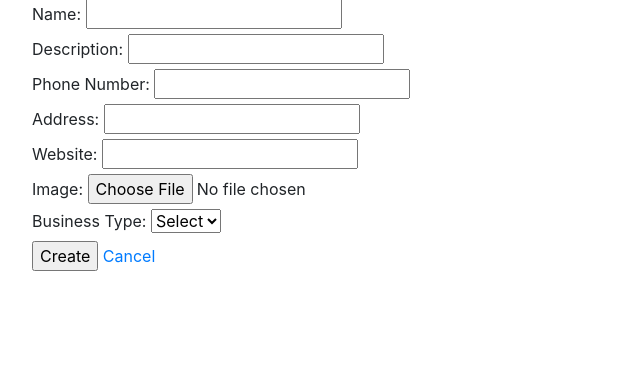
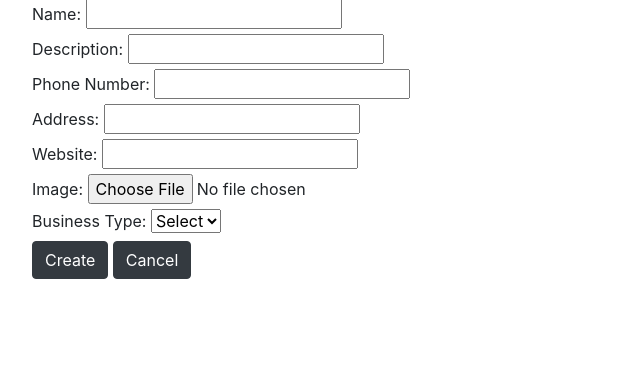
Before and after one commit to castlesmadeofcode/Stay-Safr, a Django app: page /business/form in a window 1280 px wide. Shown: the part 129-503 px from the top of the page, without its empty margins (0-640 px from the left). Run offline with Django 3.2, Linux system fonts and the light colour scheme; the visitor is signed in with stand-in values (Sample User, id 1); data that the repository does not hold is empty; some libraries are stand-ins or nearby versions.

Commit message:
added comments to business and review views, deleted print statements

```diff
--- a/capstoneapp/static/styles/base.css
+++ b/capstoneapp/static/styles/base.css
@@ -39,3 +39,7 @@ body {
 .stars label:hover {
   transform: scale(1.3);
 }
+
+#detail_div {
+  margin: auto;
+}
--- a/capstoneapp/templates/businesses/business_detail.html
+++ b/capstoneapp/templates/businesses/business_detail.html
@@ -1,6 +1,7 @@
 {% extends 'shared/base.html' %}
 {% block content %}
 
+<div id="detail_div">
     <div class="card mb-3" style="width: 24rem;">
   <img src="{{ business.image.url }}" class="card-img-top" alt="...">
   <div class="card-body">
@@ -171,6 +172,7 @@
         </li>
         </ul>
 {% endfor %}
+</div>
 
 
 {% endblock %}
--- a/capstoneapp/templates/businesses/business_form.html
+++ b/capstoneapp/templates/businesses/business_form.html
@@ -47,11 +47,11 @@
 
         {% if business.id is not None %}
             <input type="hidden" name="actual_method" value="PUT">
-            <input type="submit" value="Update" />
-            <a class= "cancel" href="{% url 'capstoneapp:businesses' %}">Cancel</a>
+            <input class="btn btn-dark" type="submit" value="Update" />
+            <a class= "btn btn-dark cancel" href="{% url 'capstoneapp:businesses' %}">Cancel</a>
         {% else %}
-            <input type="submit" value="Create" />
-            <a class= "cancel" href="{% url 'capstoneapp:businesses' %}">Cancel</a>
+            <input class="btn btn-dark" type="submit" value="Create" />
+            <a  class="btn btn-dark cancel" href="{% url 'capstoneapp:businesses' %}">Cancel</a>
         {% endif %}
     </form>
 
--- a/capstoneapp/templates/businesses/business_list.html
+++ b/capstoneapp/templates/businesses/business_list.html
@@ -27,7 +27,7 @@
   <div class="card-body">
     <h5 class="card-title" >{{ business.name }}</h5>
     <h5 class="card-title" >Average Rating: {{business.review_avg}}</h5>
-    <a href="{% url 'capstoneapp:business' business.id %}" class="btn btn-primary">More Info</a>
+    <a href="{% url 'capstoneapp:business' business.id %}" class="btn btn-dark">More Info</a>
 
   </div>
 </div>
--- a/capstoneapp/templates/registration/register.html
+++ b/capstoneapp/templates/registration/register.html
@@ -33,7 +33,7 @@
   </div>
    <div class="form-group">
     <label for="image">Image</label>
-    <input required type="file" id="image" name="image">
+    <input required type="file" id="image"  name="image">
   </div>
   <button type="submit" class="btn btn-primary" value="submit">Submit</button>
 </form>
--- a/capstoneapp/views/businesses/business_form.py
+++ b/capstoneapp/views/businesses/business_form.py
@@ -12,6 +12,8 @@ def get_business_types():
 @login_required
 def business_form(request):
     if request.method == 'GET':
+        # """GETS a list of all business types to populate the dropdown in the add business form."""
+
         business_types = get_business_types()
         template = 'businesses/business_form.html'
         context = {
@@ -25,6 +27,8 @@ def business_form(request):
 def business_edit_form(request, business_id):
 
     if request.method == 'GET':
+
+        # """GETS the details of a specific business to pre-fill the business edit form."""
         business = get_business(business_id)
         business_types = get_business_types
         template = 'businesses/business_form.html'
--- a/capstoneapp/views/reviews/create_review.py
+++ b/capstoneapp/views/reviews/create_review.py
@@ -10,6 +10,8 @@ def create_review(request):
     if request.method == 'POST':
         form_data = request.POST
 
+    # """Makes a POST request to add a new review and then re-directs to the review detail page."""
+
         new_review = Review.objects.create(
             rating=form_data['rating'],
             comment=form_data['comment'],
--- a/capstoneapp/views/reviews/review_details.py
+++ b/capstoneapp/views/reviews/review_details.py
@@ -20,6 +20,9 @@ def review_details(request, review_id):
             "actual_method" in form_data
             and form_data["actual_method"] == "DELETE"
         ):
+
+            # """Makes a POST request to delete a review and then re-directs to the business detail page."""
+
             review_to_delete = get_review(review_id)
             review_to_delete.delete()
 
@@ -30,6 +33,9 @@ def review_details(request, review_id):
             "actual_method" in form_data
             and form_data["actual_method"] == "PUT"
         ):
+
+           # """Makes a POST request to update an existing review and then re-directs to the business detail page."""
+
             review_to_update = get_review(review_id)
             review_to_update.rating = form_data['rating']
             review_to_update.comment = form_data['comment']
--- a/capstoneapp/views/reviews/review_form.py
+++ b/capstoneapp/views/reviews/review_form.py
@@ -9,7 +9,6 @@ from .review_details import get_review
 def review_form(request):
     if request.method == 'GET':
         business_id = request.GET['business_id']
-        print(business_id)
         template = 'reviews/review_form.html'
         context = {
             'business_id': business_id
@@ -22,6 +21,8 @@ def review_form(request):
 def review_edit_form(request, review_id):
 
     if request.method == 'GET':
+
+        # """GETS the details of a specific review to pre-fill the review edit form."""
         review = get_review(review_id)
         business_id = request.GET['business_id']
         template = 'reviews/review_form.html'
```
Also changed, not shown: capstoneapp/templates/reviews/review_form.html (+4 -4 lines), capstoneapp/views/businesses/business_details.py (+15 -7 lines), capstoneapp/views/businesses/business_list.py (+7 -3 lines).
